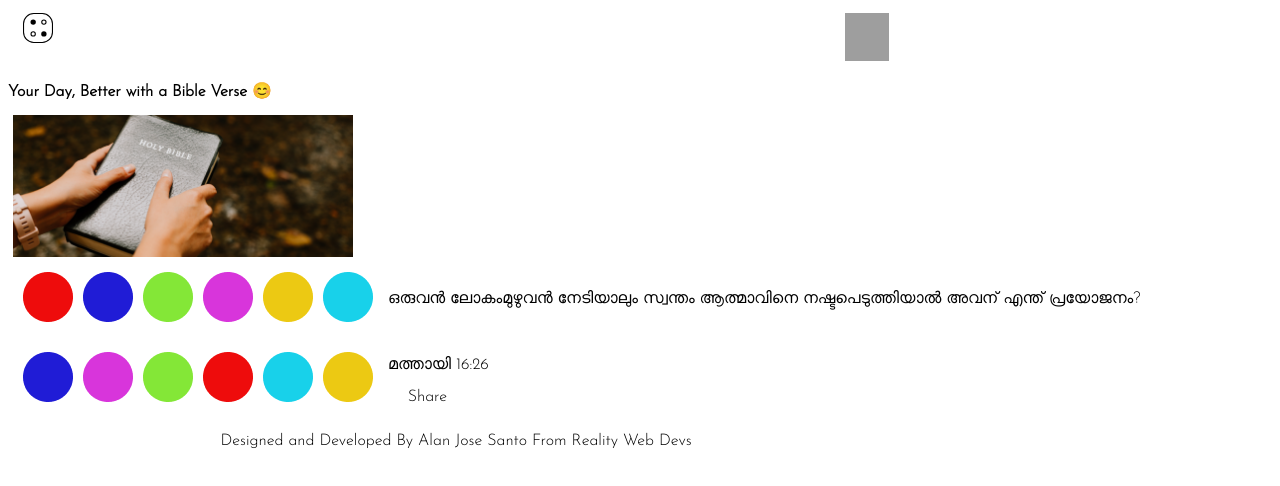
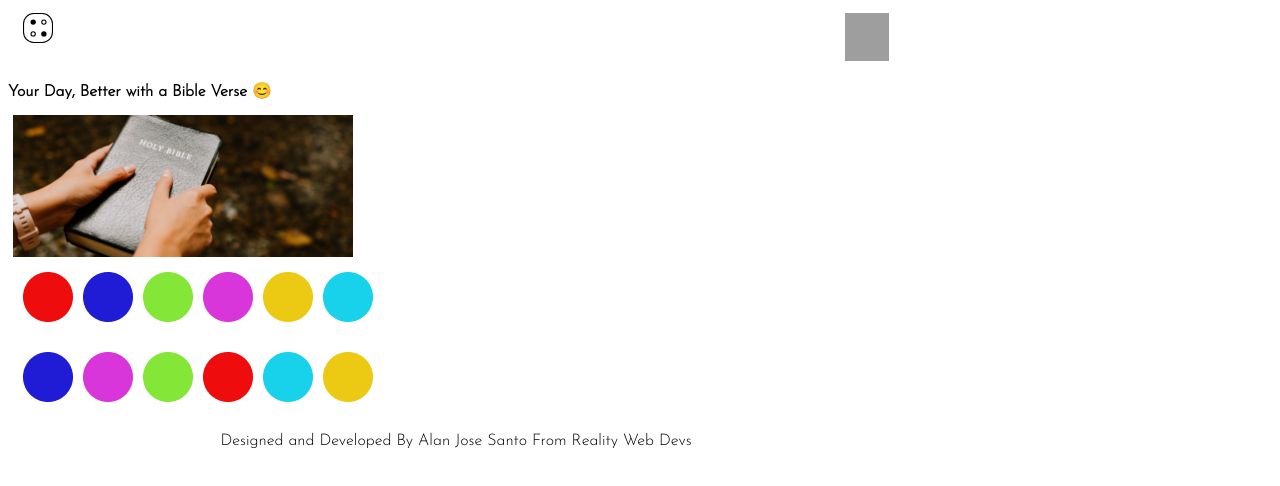
Before and after one commit to realityaudiostudio/bible-box, a plain HTML site: page index.html in a window 1280 px wide. Drawn offline with Linux system fonts and the light colour scheme; grey boxes are pictures that could not be loaded.

Commit message:
Update index.html

```diff
--- a/index.html
+++ b/index.html
@@ -70,11 +70,7 @@
     <p>ഏശയ്യാ 12:2</p>
     <a class="linken" href="https://api.whatsapp.com/send/?text=%E0%B4%92%E0%B4%B0%E0%B5%81%E0%B4%B5%E0%B5%BB+%E0%B4%B2%E0%B5%8B%E0%B4%95%E0%B4%82%E0%B4%AE%E0%B5%81%E0%B4%B4%E0%B5%81%E0%B4%B5%E0%B5%BB+%E0%B4%A8%E0%B5%87%E0%B4%9F%E0%B4%BF%E0%B4%AF%E0%B4%BE%E0%B4%B2%E0%B5%81%E0%B4%82+%E0%B4%B8%E0%B5%8D%E0%B4%B5%E0%B4%A8%E0%B5%8D%E0%B4%A4%E0%B4%82+%E0%B4%86%E0%B4%A4%E0%B5%8D%E0%B4%AE%E0%B4%BE%E0%B4%B5%E0%B4%BF%E0%B4%A8%E0%B5%86+%E0%B4%A8%E0%B4%B7%E0%B5%8D%E0%B4%9F%E0%B4%AA%E0%B5%86%E0%B4%9F%E0%B5%81%E0%B4%A4%E0%B5%8D%E0%B4%A4%E0%B4%BF%E0%B4%AF%E0%B4%BE%E0%B5%BD+%E0%B4%85%E0%B4%B5%E0%B4%A8%E0%B5%8D+%E0%B4%8E%E0%B4%A8%E0%B5%8D%E0%B4%A4%E0%B5%8D+%E0%B4%AA%E0%B5%8D%E0%B4%B0%E0%B4%AF%E0%B5%8B%E0%B4%9C%E0%B4%A8%E0%B4%82%3F-%E0%B4%AE%E0%B4%A4%E0%B5%8D%E0%B4%A4%E0%B4%BE%E0%B4%AF%E0%B4%BF+16%3A26-From+Bible+Box+by+Reality+Devs&type=custom_url&app_absent=0">Share</a>
 </div>
-<div class="tabcontent" id="b7">
-     <p>ഒരുവൻ ലോകംമുഴുവൻ നേടിയാലും സ്വന്തം ആത്മാവിനെ നഷ്ടപെടുത്തിയാൽ അവന് എന്ത് പ്രയോജനം?</p>
-     <p>മത്തായി 16:26</p>
-     <a class="linken" href="https://api.whatsapp.com/send/?text=%E0%B4%92%E0%B4%B0%E0%B5%81%E0%B4%B5%E0%B5%BB+%E0%B4%B2%E0%B5%8B%E0%B4%95%E0%B4%82%E0%B4%AE%E0%B5%81%E0%B4%B4%E0%B5%81%E0%B4%B5%E0%B5%BB+%E0%B4%A8%E0%B5%87%E0%B4%9F%E0%B4%BF%E0%B4%AF%E0%B4%BE%E0%B4%B2%E0%B5%81%E0%B4%82+%E0%B4%B8%E0%B5%8D%E0%B4%B5%E0%B4%A8%E0%B5%8D%E0%B4%A4%E0%B4%82+%E0%B4%86%E0%B4%A4%E0%B5%8D%E0%B4%AE%E0%B4%BE%E0%B4%B5%E0%B4%BF%E0%B4%A8%E0%B5%86+%E0%B4%A8%E0%B4%B7%E0%B5%8D%E0%B4%9F%E0%B4%AA%E0%B5%86%E0%B4%9F%E0%B5%81%E0%B4%A4%E0%B5%8D%E0%B4%A4%E0%B4%BF%E0%B4%AF%E0%B4%BE%E0%B5%BD+%E0%B4%85%E0%B4%B5%E0%B4%A8%E0%B5%8D+%E0%B4%8E%E0%B4%A8%E0%B5%8D%E0%B4%A4%E0%B5%8D+%E0%B4%AA%E0%B5%8D%E0%B4%B0%E0%B4%AF%E0%B5%8B%E0%B4%9C%E0%B4%A8%E0%B4%82%3F-%E0%B4%AE%E0%B4%A4%E0%B5%8D%E0%B4%A4%E0%B4%BE%E0%B4%AF%E0%B4%BF+16%3A26-From+Bible+Box+by+Reality+Devs&type=custom_url&app_absent=0">Share</a>
- </div>
+
 <!--ivde kazhiyum-->
 </div>
 <p style="text-align:center;font-size:medium;bottom:0;">Designed and Developed By Alan Jose Santo From Reality Web Devs</p>
```
